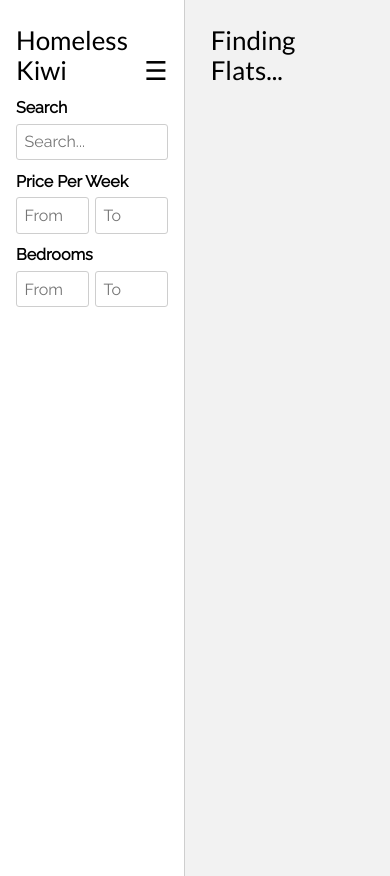
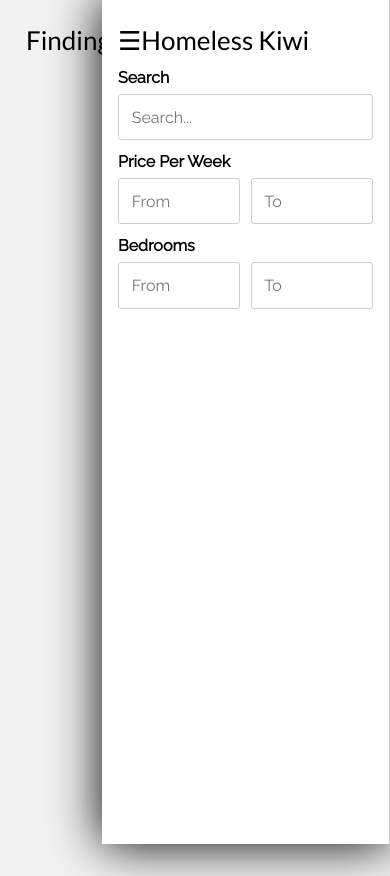
Before and after one commit to nathanhollows/homeless-kiwi, a plain HTML site: page index.html in a window 390 px wide. After the commit the page ends 844 px from the top, so only its background shows below. Drawn offline with Linux system fonts and the light colour scheme; no server answers.

Commit message:
Sidebar action

```diff
--- a/scripts.js
+++ b/scripts.js
@@ -1,7 +1,6 @@
 const app = document.getElementById('root');
 const sidebar = document.getElementById('sidebar');
 const api = 'https://nathanhollows.com/flats/api/flats/?';
-var filter = false;
 
 createSidebar();
 
@@ -27,8 +26,9 @@ function createSidebar() {
     sidebar.appendChild(title);
 
     hamburger = document.createElement('a');
+    hamburger.id = "ham";
     hamburger.textContent = "☰";
-    hamburger.style.float = "right";
+    hamburger.addEventListener("click", toggleSidebar);
     title.appendChild(hamburger);
 
     // Search
@@ -193,3 +193,7 @@ function queryAPI() {
 
     request.send();
 }
+
+function toggleSidebar() {
+    sidebar.classList.toggle("s-hide");
+}
--- a/style.css
+++ b/style.css
@@ -426,13 +426,25 @@ h2 {
     border-right: 1px solid #CECECE;
     height: 100vh;
     padding: 1em;
-    transition: margin 0.6s ease;
+    transition: all 0.6s ease;
+    box-sizing: border-box;
 }
 
 .s-hide {
-    margin-left: -20em;
+    margin-left: -18em;
 }
 
+#ham {
+    transition: all 0.5s ease-in-out;
+    position: relative;
+    float: right;
+    right: 0;
+    cursor: pointer;
+}
+
+.s-hide #ham {
+    right: -2.5em;
+}
 /* Content */
 
 #root {
@@ -497,4 +509,20 @@ img {
     img {
         width: 100%;
     }
+    #sidebar {
+        position: fixed;
+        right: 0em;
+        box-shadow: 0 0 3em black;
+    }
+    #sidebar.s-hide {
+        right: -18em;
+        box-shadow: none;
+    }
+    #ham {
+        float: left;
+        left: 0;
+    }
+    .s-hide #ham {
+        left: -2.5em;
+    }
 }
```
